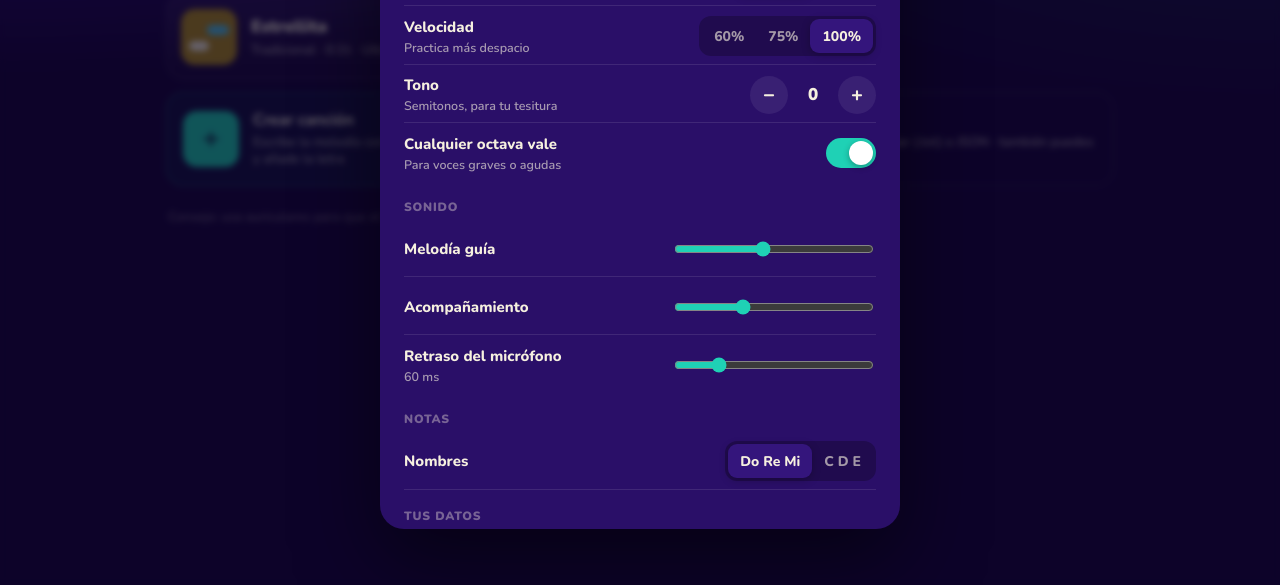
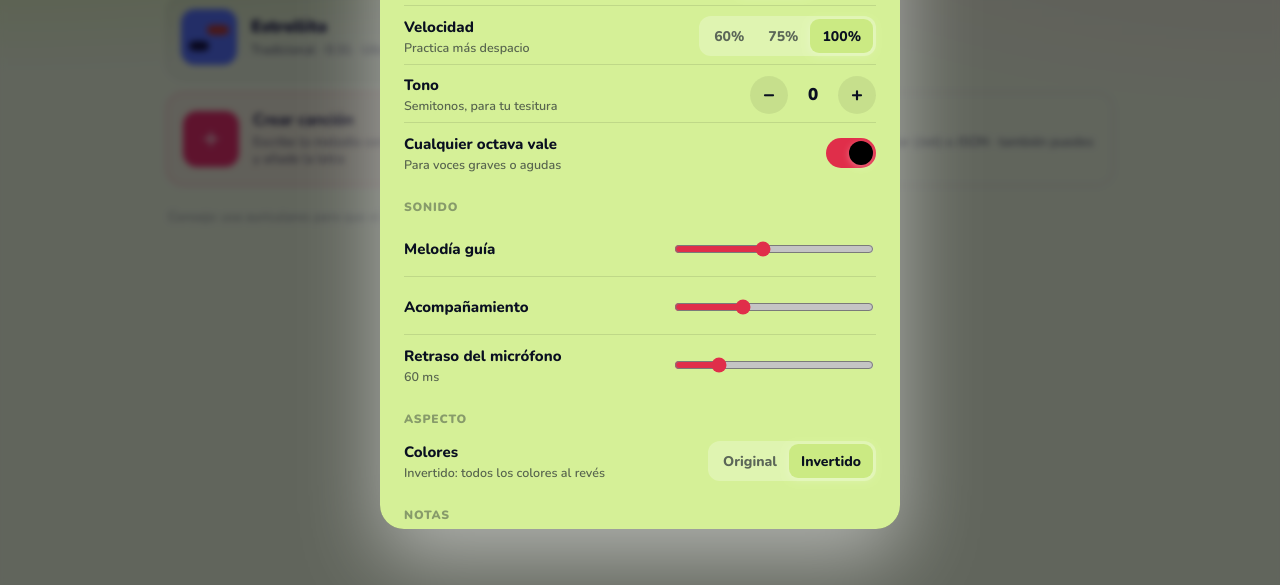
Before and after one commit to palexandre/PitchCoachJS, a website: page example/index.html in a window 1280 px wide. Both pictures are taken after a click on the button 1092 px from the left and 40 px from the top of the page. Shown: the part 215-800 px from the top of the page. Drawn offline with nearby package versions, Linux system fonts and the light colour scheme; no server answers.

Commit message:
Tema invertido: todos los colores al revés, con opción en Ajustes
Ajustes → Aspecto → Colores (Original / Invertido). El invertido es el
predeterminado y se aplica antes de pintar para que no haya destellos.

```diff
--- a/example/app.js
+++ b/example/app.js
@@ -18,6 +18,7 @@ const DEFAULT_SETTINGS = {
   accompanimentVolume: 0.18,
   latency: 0.06,
   notation: 'solfege',
+  theme: 'invertido',
 };
 const DIFFICULTY_TEXT = {
   facil: ['Fácil', 'Margen de ±1 semitono'],
@@ -225,6 +226,15 @@ async function removeSong(id) {
 // Settings
 // =========================================================================
 
+// ---- aspecto ---------------------------------------------------------------------
+
+function applyTheme(theme) {
+  document.documentElement.dataset.theme = theme;
+  // la barra del sistema en el móvil también se invierte
+  $('meta[name="theme-color"]').content = theme === 'invertido' ? '#e8f9bf' : '#170640';
+}
+applyTheme(settings.theme);
+
 // ---- tus datos ------------------------------------------------------------------
 
 function plural(n, one, many) {
@@ -337,6 +347,7 @@ function syncSettingsUI() {
 }
 
 function updateSetting(patch) {
+  if ('theme' in patch) applyTheme(patch.theme);
   Object.assign(settings, patch);
   writeJSON('settings', settings);
   game.set(patch);
--- a/example/index.html
+++ b/example/index.html
@@ -4,6 +4,13 @@
   <meta charset="utf-8">
   <meta name="viewport" content="width=device-width, initial-scale=1, viewport-fit=cover">
   <meta name="theme-color" content="#170640">
+  <script>
+    // Aplica el tema antes de pintar, para que no haya un destello del otro.
+    try {
+      const s = JSON.parse(localStorage.getItem('pitchcoach:settings') || '{}');
+      document.documentElement.dataset.theme = s.theme || 'invertido';
+    } catch { document.documentElement.dataset.theme = 'invertido'; }
+  </script>
   <meta name="description" content="Karaoke que te escucha: canta, afina y suma estrellas. Crea tus canciones tocando el piano o cantando.">
   <meta name="apple-mobile-web-app-capable" content="yes">
   <meta name="mobile-web-app-capable" content="yes">
@@ -428,6 +435,17 @@
       </div>
 
       <div class="group">
+        <h3>Aspecto</h3>
+        <div class="setting">
+          <div class="setting-label"><span>Colores</span><small>Invertido: todos los colores al revés</small></div>
+          <div class="segmented" data-setting="theme" role="radiogroup" aria-label="Colores">
+            <button role="radio" data-value="original">Original</button>
+            <button role="radio" data-value="invertido">Invertido</button>
+          </div>
+        </div>
+      </div>
+
+      <div class="group">
         <h3>Notas</h3>
         <div class="setting">
           <div class="setting-label"><span>Nombres</span></div>
--- a/example/style.css
+++ b/example/style.css
@@ -556,3 +556,8 @@ kbd, code { padding: 1px 6px; border-radius: 6px; background: rgba(255, 255, 255
 }
 .best-clear:hover { background: rgba(255, 255, 255, 0.08); color: var(--danger); }
 .best-clear svg { width: 18px; height: 18px; }
+
+/* ---------- tema invertido: todos los colores al revés ---------- */
+html[data-theme="invertido"] { filter: invert(1); }
+/* los diálogos se pintan en una capa aparte del navegador: hay que invertirlos también */
+html[data-theme="invertido"] dialog { filter: invert(1); }
--- a/example/sw.js
+++ b/example/sw.js
@@ -3,7 +3,7 @@
 // no edites a mano el bloque entre los marcadores.
 
 // <precache>
-const VERSION = '5855e9e7e7';
+const VERSION = '4c5bff5549';
 const PRECACHE = [
   './',
   './app.js',
```
